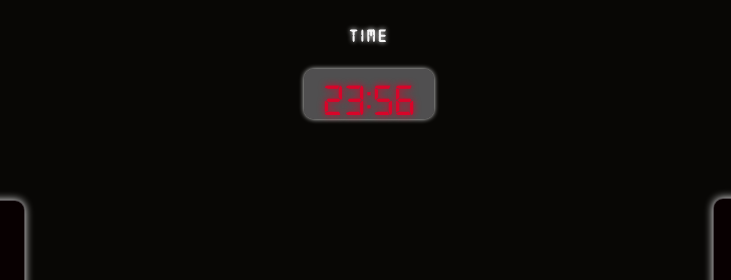
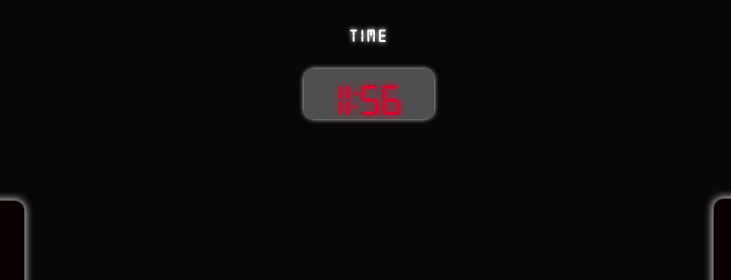
Before and after one commit to kayla-pagan/basketball-scoreboard, a plain HTML site: page index.html in a window 1280 px wide. Shown: the top 280 px of the page, 271-1002 px from the left. Drawn offline with nearby package versions, Linux system fonts and the light colour scheme.

Commit message:
Change timer from 24 minutes to 12

```diff
--- a/index.html
+++ b/index.html
@@ -15,7 +15,7 @@
 
             <div>
                 <h4>TIME</h4>
-                <div id="countdown">24:00</div>
+                <div id="countdown">12:00</div>
             </div>
 
             <div>
--- a/index.js
+++ b/index.js
@@ -33,7 +33,7 @@ function homeAddThreePoints() {
     homeEl.textContent = homeCount
 }
 
-var time=24*60,r=document.getElementById('countdown'),tmp=time;
+var time=12*60,r=document.getElementById('countdown'),tmp=time;
 
 setInterval(function(){
     var c=tmp--,m=(c/60)>>0,s=(c-m*60)+'';
```
